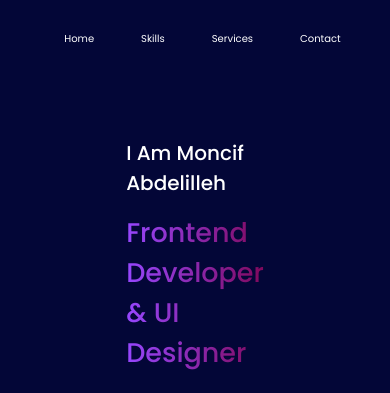
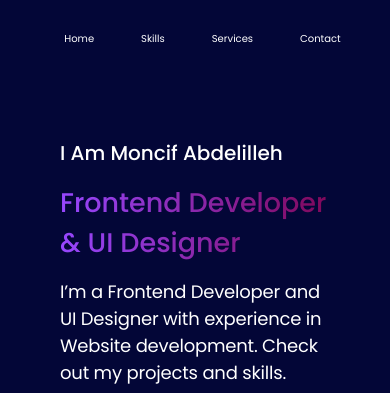
Before and after one commit to Moncif2005/Night-Portfilio, a plain HTML site: page index.html in a window 390 px wide. Shown: the top 393 px of the page. Drawn offline with Linux system fonts and the light colour scheme.

Commit message:
Add files via upload

```diff
--- a/index.css
+++ b/index.css
@@ -182,6 +182,9 @@ header{
 }
 @media (max-width:1200px) {
 
+    .home {
+        padding:  60px;
+    }
     .titles h4{
         font-size: 25px;
     }
```
